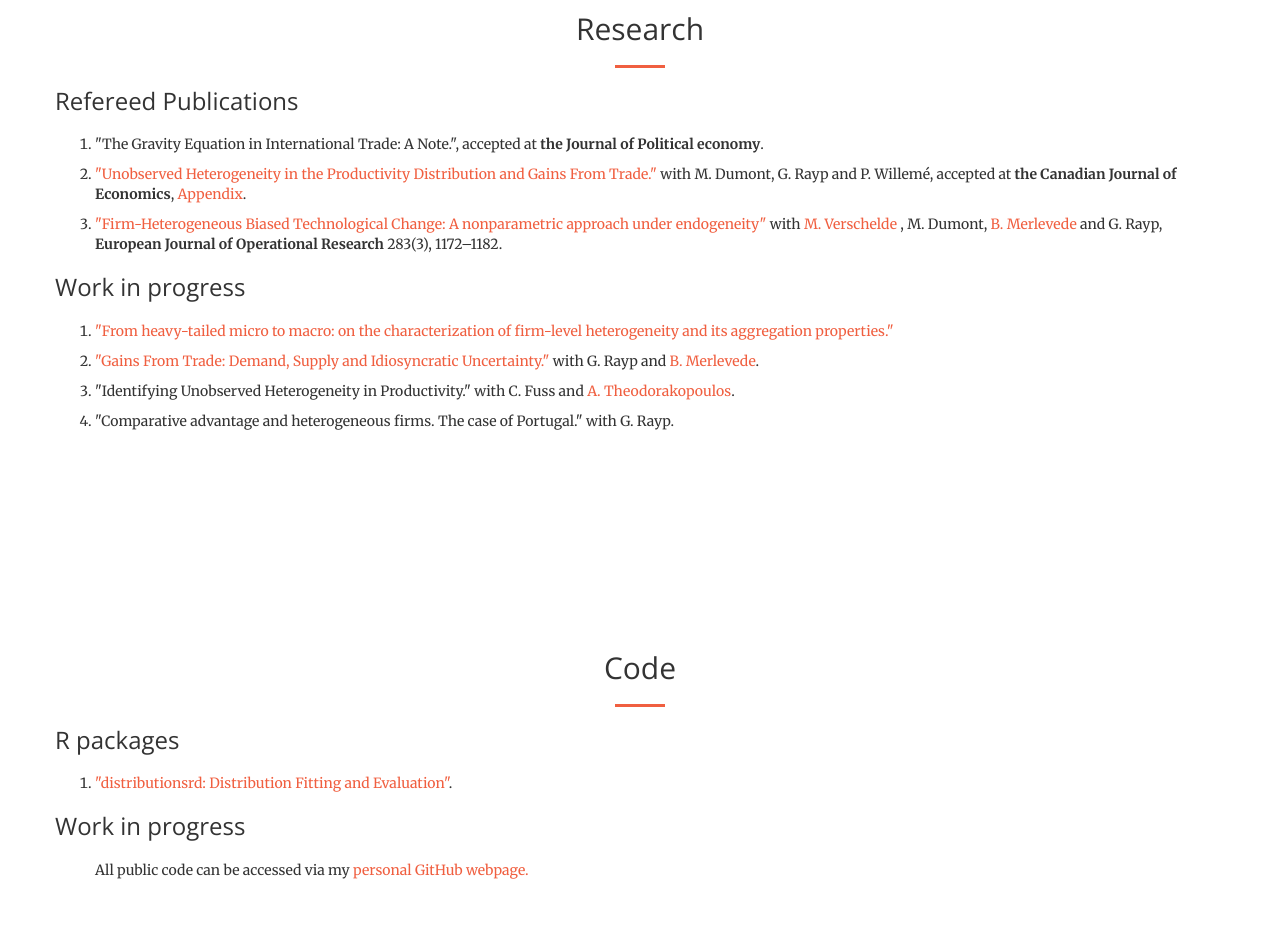
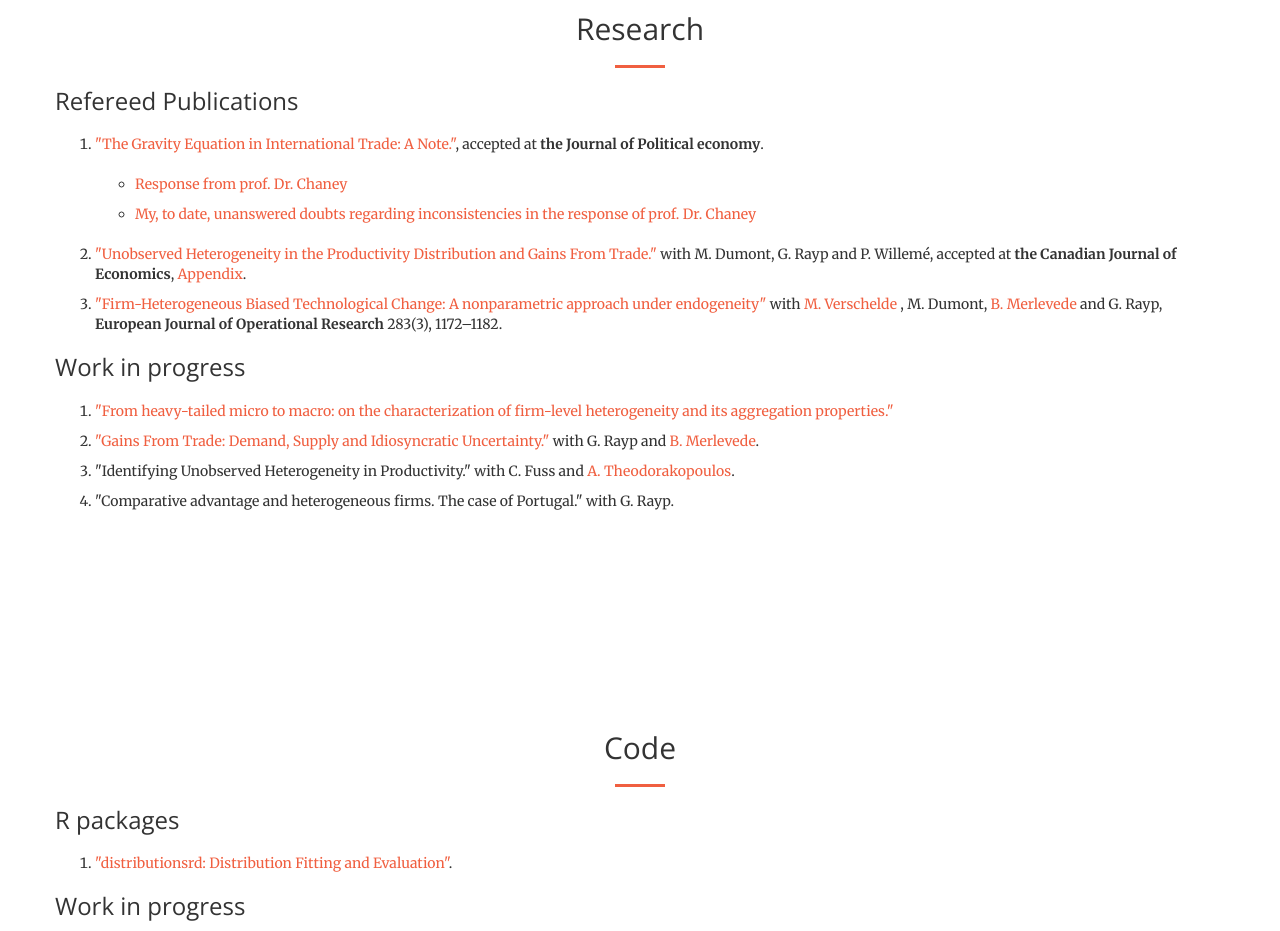
Before and after one commit to ruben0dewitte/ruben0dewitte.github.io, a website: page index.html in a window 1280 px wide. Shown: the part 1460-2391 px from the top of the page. Drawn offline with nearby package versions, Linux system fonts and the light colour scheme.

Commit message:
Update JPE publication

```diff
--- a/index.html
+++ b/index.html
@@ -132,7 +132,11 @@
  		    <div class="text-left">
 <h3 class="section-heading">Refereed Publications</h3>
                     <p><ol>
-					<li> "The Gravity Equation in International Trade: A Note.", accepted at <b> the Journal of Political economy</b>. </li>
+					<li> <a href="https://www.journals.uchicago.edu/doi/10.1086/718917" target="_blank" > "The Gravity Equation in International Trade: A Note."</a>, accepted at <b> the Journal of Political economy</b>. </li>
+					<p><ul>
+										<li> <a href="https://www.journals.uchicago.edu/doi/10.1086/718914" target="_blank" > Response from prof. Dr. Chaney</a> </li>
+										<li> <a href="./pdf/chaney_finalmail.pdf" target="_blank" > My, to date, unanswered doubts regarding inconsistencies in the response of prof. Dr. Chaney </a> </li>
+					</ul></p>
 <li>  <a href="./pdf/FMM_main.pdf" target="_blank" > "Unobserved Heterogeneity in the Productivity Distribution and Gains From Trade." </a>  with M. Dumont, G. Rayp and P. Willemé, accepted at <b>the Canadian Journal of Economics</b>,  <a href="./pdf/FMM_appendix.pdf" target="_blank" > Appendix</a>.	 </li>
 	<li> <a href="https://www.sciencedirect.com/science/article/abs/pii/S0377221719309750" target="_blank" > "Firm-Heterogeneous Biased Technological Change: A nonparametric approach under endogeneity"</a> with <a href="https://www.researchgate.net/profile/Marijn_Verschelde" target="_blank" > M. Verschelde </a>, M. Dumont, <a href="https://sites.google.com/site/merlevedebruno/" target="_blank" >B. Merlevede</a> and G. Rayp, <b>European Journal of Operational Research</b> 283(3), 1172–1182. </li>
 	</ol></p>
```
Also changed, not shown: 1 other file.
